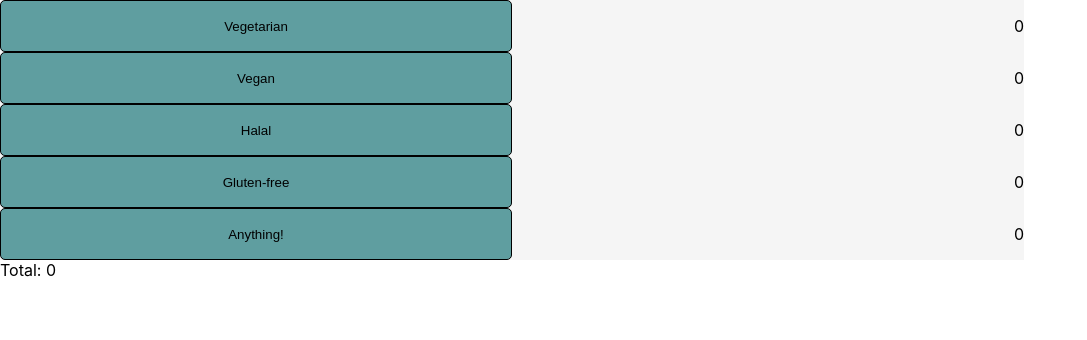
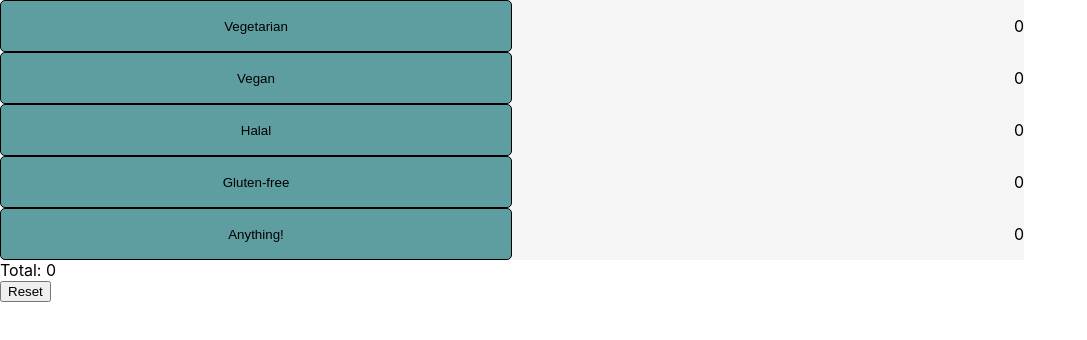
Before and after one commit to ChidimmaOfodum/challenge-counter, a React (Create React App) app: page / in a window 1280 px wide. Shown: the top 340 px of the page, without its empty margins (0-1087 px from the left). Built offline with nearby package versions, Linux system fonts and the light colour scheme.

Commit message:
abstracting reset component

```diff
--- a/src/Components/Meal.jsx
+++ b/src/Components/Meal.jsx
@@ -1,6 +1,7 @@
 import React, { useState }from "react";
 import CounterTotal from "./CounterTotal";
 import SingleMeal from "./SingleMeal";
+import Reset from "./Reset";
 
 const meals = ["Vegetarian", "Vegan", "Halal", "Gluten-free", "Anything!"];
 
@@ -10,6 +11,10 @@
     function handleTotal() {
         setTotal((count) => count + 1)
     }
+
+    // function handleReset() {
+    //   setTotal(0)
+    // }
   return (
     <div>
       {meals.map((meal) => {
@@ -20,6 +25,8 @@
         );
       })}
       <CounterTotal total = {total} />
+      <Reset />
+
     </div>
   );
 }
--- /dev/null
+++ b/src/Components/Reset.jsx
@@ -0,0 +1,9 @@
+import React from 'react'
+// function handleReset(prop) {
+//     prop.setCount(0)
+// }
+function Reset(props) {
+    return <button>Reset</button>
+}
+
+export default Reset
--- a/src/Components/SingleMeal.jsx
+++ b/src/Components/SingleMeal.jsx
@@ -6,6 +6,10 @@
     function handleClick() {
         setCount((count) => count + 1)
         prop.handleTotal()
+    }
+
+    function handleReset() {
+      setCount(0)
     }
   return (
     <div className='singleMealCtn'>
```
